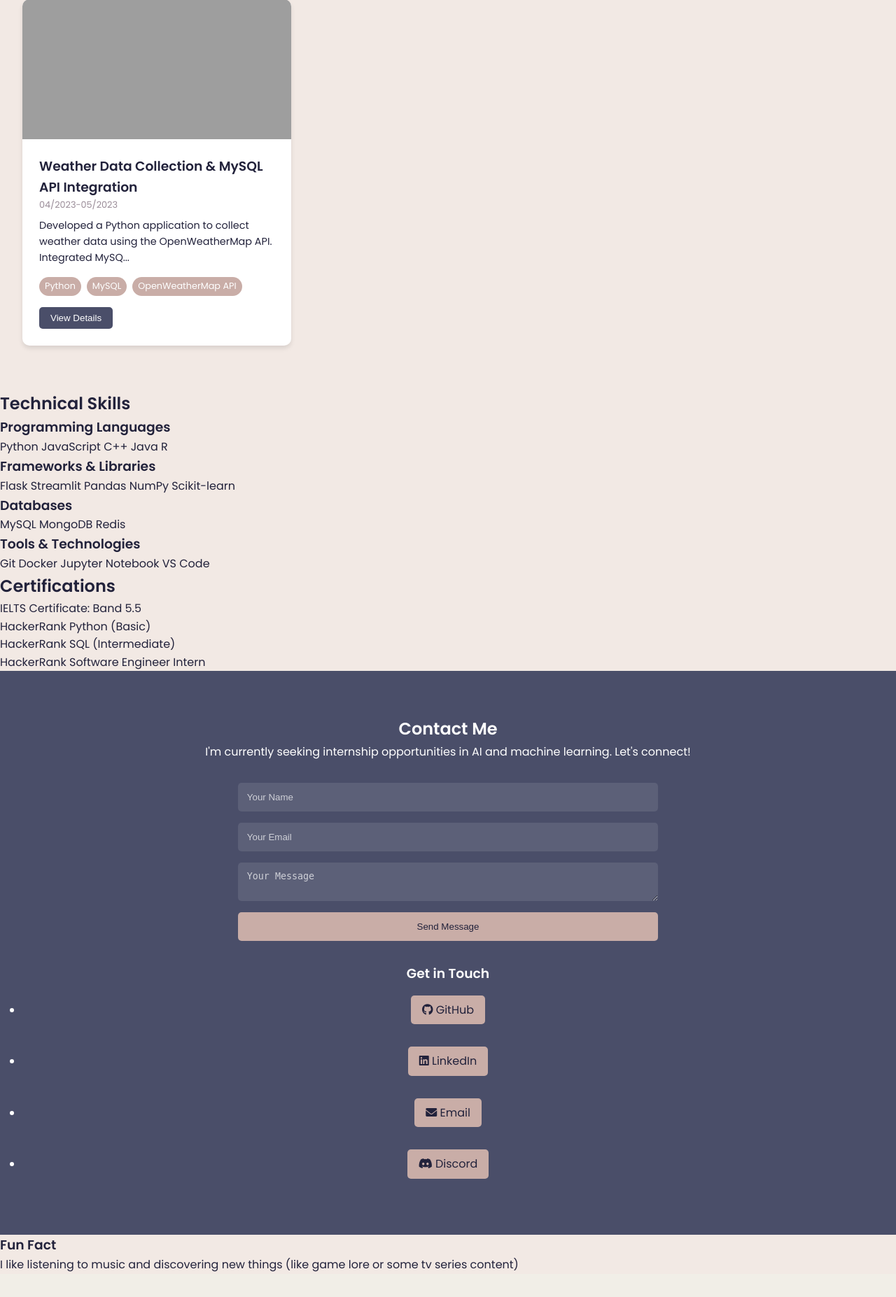
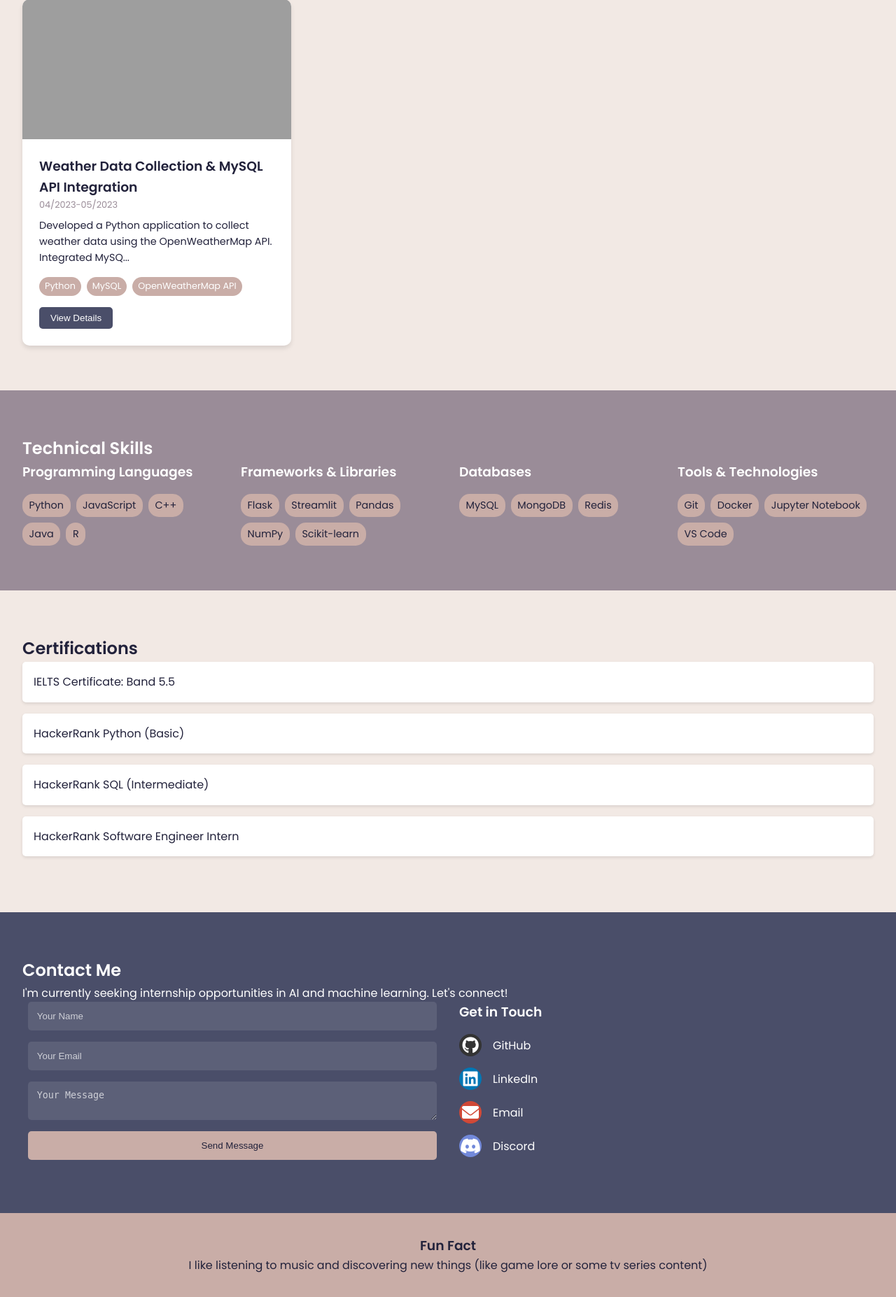
Before and after one commit to FOX2920/FOX2920.github.io, a Flask app: page / in a window 1280 px wide. Shown: the part 1431-3285 px from the top of the page at 70% size. Before the commit the page ends 3249 px from the top, so only its background shows below. Run offline with Flask 3, Linux system fonts and the light colour scheme; grey boxes are pictures that could not be loaded.

Commit message:
Update style.css

```diff
--- a/app/static/css/style.css
+++ b/app/static/css/style.css
@@ -19,19 +19,7 @@ body {
     line-height: 1.6;
 }
 
-header {
-    background-color: var(--primary-color);
-    color: white;
-    text-align: center;
-    padding: 2rem 0;
-    margin-bottom: 2rem;
-}
-
-h1 {
-    font-size: 2.5rem;
-    font-weight: 600;
-}
-
+/* Navbar Styles */
 #navbar {
     position: fixed;
     top: 0;
@@ -66,6 +54,7 @@ h1 {
     color: var(--accent-color);
 }
 
+/* Welcome Section Styles */
 #welcome-section {
     height: 100vh;
     display: flex;
@@ -130,7 +119,7 @@ h1 {
     box-shadow: 0 4px 10px rgba(0, 0, 0, 0.2);
 }
 
-
+/* Projects Section Styles */
 #projects {
     padding: 4rem 2rem;
 }
@@ -232,6 +221,181 @@ h1 {
     background: var(--secondary-color);
 }
 
+/* Skills Section Styles */
+#skills {
+    background-color: var(--secondary-color);
+    padding: 4rem 2rem;
+    color: white;
+}
+
+.skills-grid {
+    display: grid;
+    grid-template-columns: repeat(auto-fit, minmax(250px, 1fr));
+    gap: 2rem;
+}
+
+.skill-category h3 {
+    margin-bottom: 1rem;
+}
+
+.skill-list {
+    display: flex;
+    flex-wrap: wrap;
+    gap: 0.5rem;
+}
+
+.skill-tag {
+    background-color: var(--accent-color);
+    color: var(--text-color);
+    padding: 0.3rem 0.6rem;
+    border-radius: 15px;
+    font-size: 0.9rem;
+}
+
+/* Certifications Section Styles */
+#certifications {
+    padding: 4rem 2rem;
+}
+
+.certification-list {
+    list-style-type: none;
+    padding-left: 0;
+}
+
+.certification-list li {
+    background-color: white;
+    margin-bottom: 1rem;
+    padding: 1rem;
+    border-radius: 5px;
+    box-shadow: 0 2px 4px rgba(0, 0, 0, 0.1);
+    transition: transform 0.3s ease;
+}
+
+.certification-list li:hover {
+    transform: translateY(-3px);
+    box-shadow: 0 4px 8px rgba(0, 0, 0, 0.15);
+}
+
+/* Contact Section Styles */
+#contact {
+    background-color: var(--primary-color);
+    color: white;
+    padding: 4rem 2rem;
+}
+
+.contact-grid {
+    display: grid;
+    grid-template-columns: 1fr 1fr;
+    gap: 2rem;
+    max-width: 1200px;
+    margin: 0 auto;
+}
+
+.contact-form form {
+    display: flex;
+    flex-direction: column;
+    gap: 1rem;
+}
+
+.contact-form input,
+.contact-form textarea {
+    padding: 0.8rem;
+    border: none;
+    border-radius: 5px;
+    background-color: rgba(255, 255, 255, 0.1);
+    color: white;
+}
+
+.contact-form input::placeholder,
+.contact-form textarea::placeholder {
+    color: rgba(255, 255, 255, 0.7);
+}
+
+.submit-btn {
+    background-color: var(--accent-color);
+    color: var(--text-color);
+    border: none;
+    padding: 0.8rem;
+    border-radius: 5px;
+    cursor: pointer;
+    transition: all 0.3s ease;
+}
+
+.submit-btn:hover {
+    background-color: var(--text-color);
+    color: var(--accent-color);
+}
+
+.contact-info h3 {
+    margin-bottom: 1rem;
+}
+
+.contact-list {
+    list-style: none;
+    padding: 0;
+}
+
+.contact-list li {
+    margin-bottom: 1rem;
+}
+
+.contact-icon {
+    display: flex;
+    align-items: center;
+    color: white;
+    text-decoration: none;
+    transition: all 0.3s ease;
+}
+
+.contact-icon i {
+    font-size: 1.5rem;
+    margin-right: 1rem;
+    width: 2rem;
+    height: 2rem;
+    display: flex;
+    align-items: center;
+    justify-content: center;
+    border-radius: 50%;
+    transition: all 0.3s ease;
+}
+
+.contact-icon span {
+    font-size: 1rem;
+}
+
+.contact-icon:hover {
+    transform: translateY(-3px);
+}
+
+.github i {
+    background-color: #333;
+}
+
+.linkedin i {
+    background-color: #0077B5;
+}
+
+.gmail i {
+    background-color: #D14836;
+}
+
+.discord i {
+    background-color: #7289DA;
+}
+
+.contact-icon:hover i {
+    transform: rotate(360deg);
+}
+
+/* Fun Fact Styles */
+.fun-fact {
+    background-color: var(--accent-color);
+    color: var(--text-color);
+    padding: 2rem;
+    text-align: center;
+}
+
+/* Modal Styles */
 .modal {
     display: none;
     position: fixed;
@@ -246,15 +410,9 @@ h1 {
 }
 
 @keyframes fadeIn {
-    from {
-        opacity: 0;
-    }
-
-    to {
-        opacity: 1;
-    }
+    from { opacity: 0; }
+    to { opacity: 1; }
 }
-
 
 .modal-content {
     background-color: #fefefe;
@@ -268,15 +426,8 @@ h1 {
 }
 
 @keyframes slideIn {
-    from {
-        transform: translateY(-50px);
-        opacity: 0;
-    }
-
-    to {
-        transform: translateY(0);
-        opacity: 1;
-    }
+    from { transform: translateY(-50px); opacity: 0; }
+    to { transform: translateY(0); opacity: 1; }
 }
 
 .close {
@@ -294,87 +445,7 @@ h1 {
     cursor: pointer;
 }
 
-#contact {
-    padding: 4rem 2rem;
-    text-align: center;
-    background-color: var(--primary-color);
-    color: white;
-}
-
-.contact-form {
-    max-width: 600px;
-    margin: 2rem auto;
-}
-
-.contact-form form {
-    display: flex;
-    flex-direction: column;
-}
-
-.contact-form input,
-.contact-form textarea {
-    margin-bottom: 1rem;
-    padding: 0.8rem;
-    border: none;
-    border-radius: 5px;
-    background-color: rgba(255, 255, 255, 0.1);
-    color: white;
-}
-
-.contact-form input::placeholder,
-.contact-form textarea::placeholder {
-    color: rgba(255, 255, 255, 0.7);
-}
-
-.contact-form button {
-    background-color: var(--accent-color);
-    color: var(--text-color);
-    border: none;
-    padding: 0.8rem;
-    border-radius: 5px;
-    cursor: pointer;
-    transition: all 0.3s ease;
-}
-
-.contact-form button:hover {
-    background-color: var(--text-color);
-    color: var(--accent-color);
-}
-
-.social-links {
-    margin-top: 2rem;
-}
-
-.social-links a {
-    font-size: 2rem;
-    margin: 0 1rem;
-    color: white;
-    transition: all 0.3s ease;
-}
-
-.social-links a:hover {
-    color: var(--accent-color);
-    transform: translateY(-3px);
-}
-
-#profile-link,
-#contact a {
-    display: inline-block;
-    margin: 1rem;
-    padding: 0.5rem 1rem;
-    background-color: var(--accent-color);
-    color: var(--text-color);
-    text-decoration: none;
-    border-radius: 5px;
-    transition: background-color 0.3s ease, transform 0.3s ease;
-}
-
-#profile-link:hover,
-#contact a:hover {
-    background-color: var(--secondary-color);
-    transform: translateY(-3px);
-}
-
+/* Responsive Design */
 @media (max-width: 768px) {
     #welcome-section {
         flex-direction: column;
@@ -392,4 +463,12 @@ h1 {
     .welcome-description {
         font-size: 1rem;
     }
+
+    .contact-grid {
+        grid-template-columns: 1fr;
+    }
+
+    .project-grid {
+        grid-template-columns: 1fr;
+    }
 }
```
